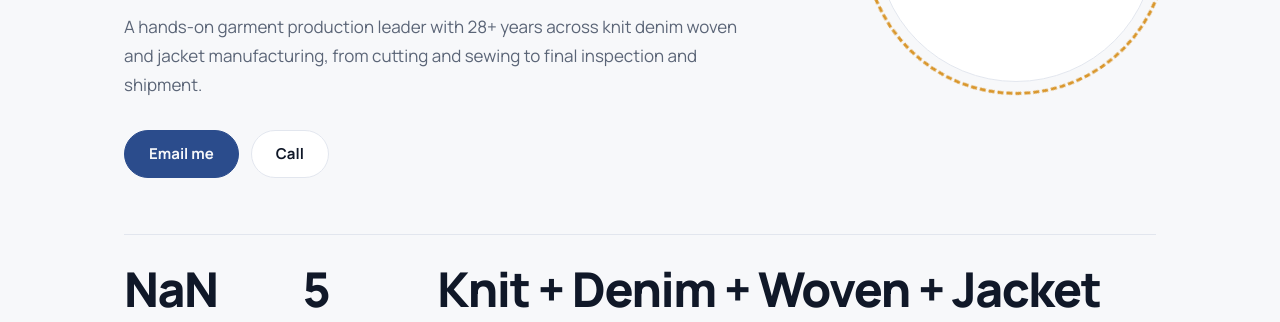
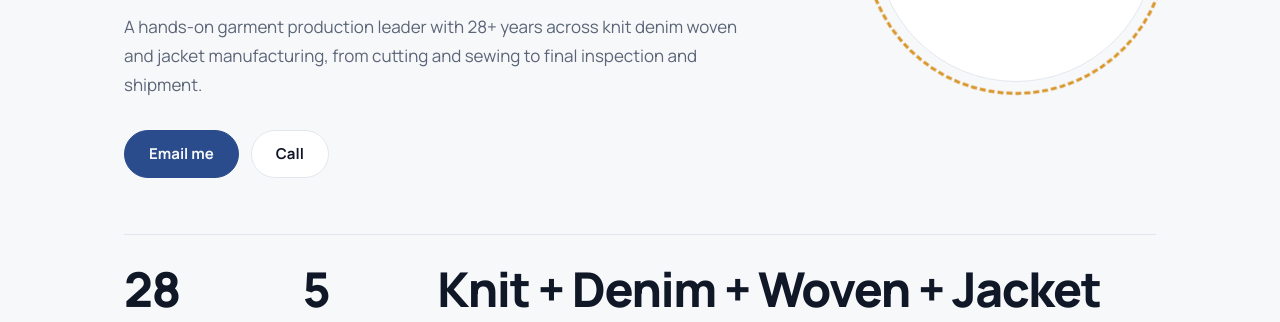
Before and after one commit to SheikSalauddinBiswas/MdAtaullahBiswas, a plain HTML site: page index.html in a window 1280 px wide. Shown: the part 478-800 px from the top of the page. Drawn offline with Linux system fonts and the light colour scheme.

Commit message:
Update index.html

```diff
--- a/index.html
+++ b/index.html
@@ -130,7 +130,7 @@ footer{padding:36px 0 48px;border-top:1px solid var(--line);color:var(--mute);fo
 <a class="btn" href="tel:+8801716404998"><x-e>Call</x-e><x-b>কল করুন</x-b></a>
 </div></div></div>
 <div class="stats">
-<div><b id="yrs" data-n="28+">28+</b><span><x-e>years in garments</x-e><x-b>বছর গার্মেন্টসে</x-b></span></div>
+<div><b id="yrs" data-n="28.10">28+</b><span><x-e>years in garments</x-e><x-b>বছর গার্মেন্টসে</x-b></span></div>
 <div><b id="cos" data-n="5">5</b><span><x-e>companies</x-e><x-b>প্রতিষ্ঠান</x-b></span></div>
 <div><b><x-e>Knit + Denim + Woven + Jacket</x-e><x-b>নিট + ডেনিম + উভেন + জেকেট</x-b></b><span><x-e>product experience</x-e><x-b>পণ্যের অভিজ্ঞতা</x-b></span></div>
 </div>
```
